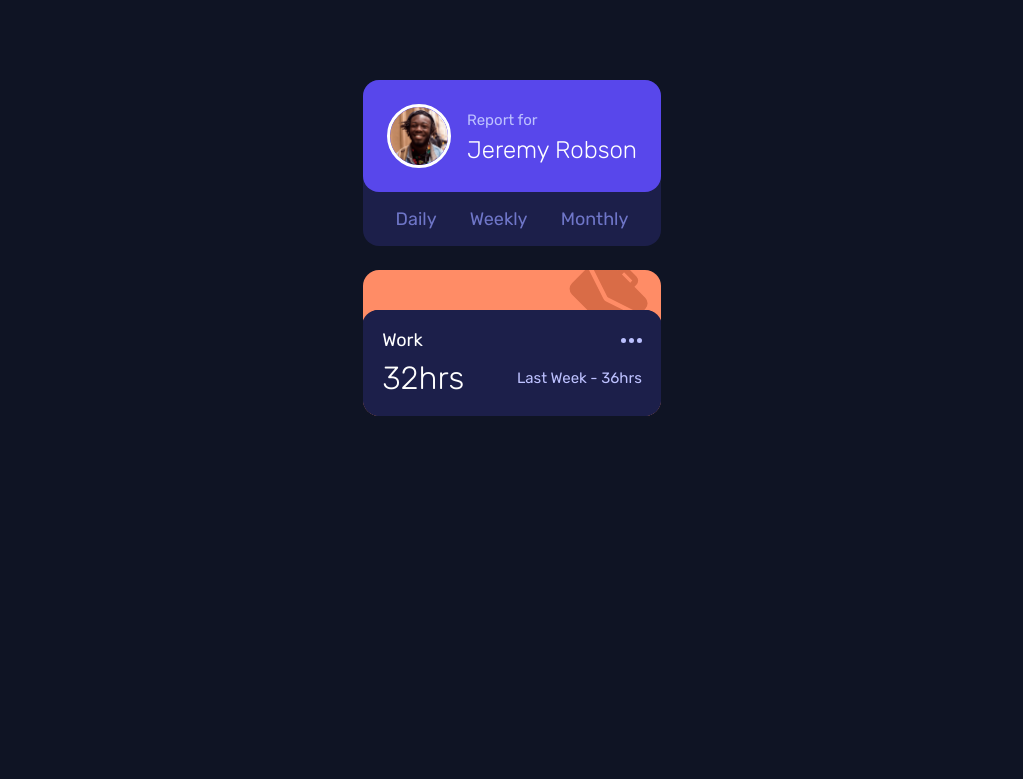
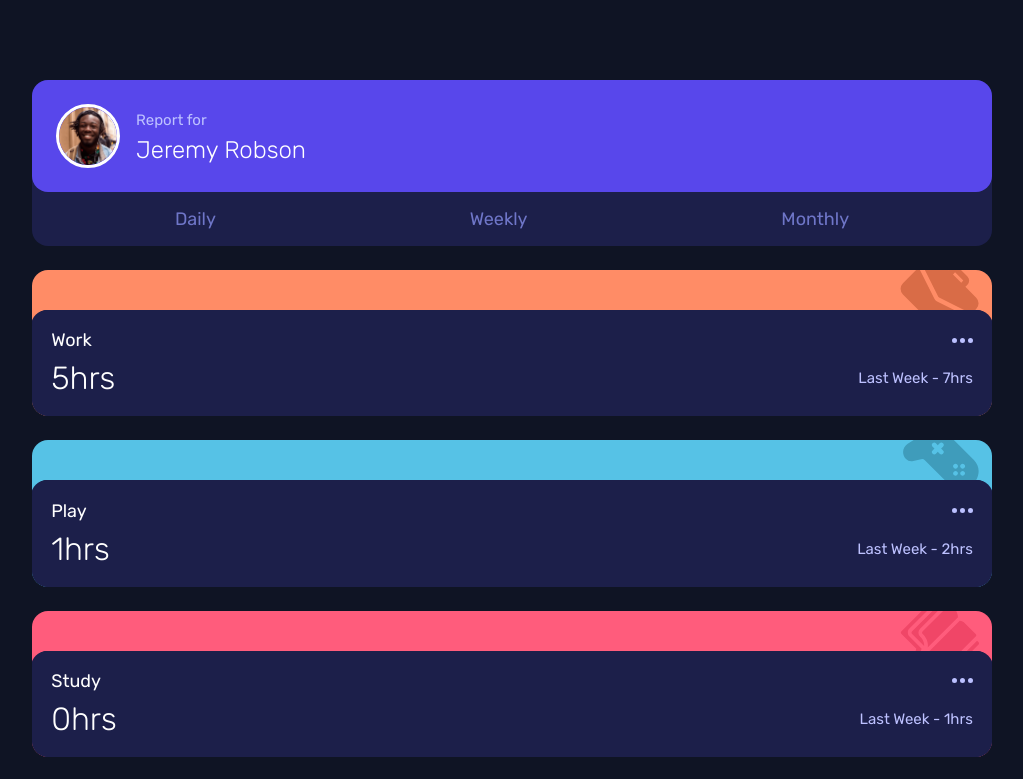
Before and after one commit to SuhasPatnaik/time-tracking-dashboard-rjs, a React (Vite) app: page / in a window 1280 px wide. Shown: the top 779 px of the page, without its empty margins (128-1151 px from the left). Built offline with nearby package versions, Linux system fonts and the light colour scheme.

Commit message:
Dynamic loading of ActivityTimeCard component & type checking added

```diff
--- a/src/App.css
+++ b/src/App.css
@@ -2,6 +2,7 @@
   display: flex;
   flex-direction: column;
   gap: 1.5rem;
+  width: 75vw;
 }
 
 .name-card {
--- a/src/App.tsx
+++ b/src/App.tsx
@@ -1,5 +1,6 @@
 import "./App.css";
 import { useState } from "react";
+import data from "./assets/data/data.json";
 
 import profilepic from "./assets/images/image-jeremy.png";
 import elipsisIcon from "./assets/images/icon-ellipsis.svg";
@@ -11,7 +12,28 @@ import exerciseIcon from "./assets/images/icon-exercise.svg";
 import socialIcon from "./assets/images/icon-social.svg";
 import selfCareIcon from "./assets/images/icon-self-care.svg";
 
-const activityStyles = {
+// Define types for the data structure
+interface Timeframe {
+  current: number;
+  previous: number;
+}
+
+interface Activity {
+  title: string;
+  timeframes: {
+    daily: Timeframe;
+    weekly: Timeframe;
+    monthly: Timeframe;
+  };
+}
+
+// Define types for the activity styles
+interface ActivityStyle {
+  bgColor: string;
+  imgSrc: string;
+}
+
+const activityStyles: Record<string, ActivityStyle> = {
   Work: {
     bgColor: "var(--clr-accent-work)",
     imgSrc: workIcon,
@@ -32,16 +54,21 @@ const activityStyles = {
     bgColor: "var(--clr-accent-social)",
     imgSrc: socialIcon,
   },
-  SelfCare: {
+  "Self Care": {
     bgColor: "var(--clr-accent-selfcare)",
     imgSrc: selfCareIcon,
   },
 };
 
 export default function App() {
-  const [timeframe, setTimeframe] = useState("daily");
+  const [timeframe, setTimeframe] = useState<"daily" | "weekly" | "monthly">(
+    "daily"
+  );
 
-  const handleTimeframeChange = (selectedTimeframe) => {
+  const handleTimeframeChange = (
+    selectedTimeframe: "daily" | "weekly" | "monthly"
+  ) => {
+    console.log(`state value changed to: ${selectedTimeframe}`);
     setTimeframe(selectedTimeframe);
   };
 
@@ -59,50 +86,63 @@ export default function App() {
             <h1>Jeremy Robson</h1>
           </div>
           <div className="timeframe-options">
-            <button
-              onClick={() => {
-                handleTimeframeChange("daily");
-              }}
-            >
+            <button onClick={() => handleTimeframeChange("daily")}>
               Daily
             </button>
-            <button
-              onClick={() => {
-                handleTimeframeChange("weekly");
-              }}
-            >
+            <button onClick={() => handleTimeframeChange("weekly")}>
               Weekly
             </button>
-            <button
-              onClick={() => {
-                handleTimeframeChange("monthly");
-              }}
-            >
+            <button onClick={() => handleTimeframeChange("monthly")}>
               Monthly
             </button>
           </div>
         </div>
-        <ActivityTimeCard />
+        {data.map((activity: Activity) => {
+          console.log(`activity::: ${activity.title}`);
+          const { title, timeframes } = activity;
+
+          return (
+            <ActivityTimeCard
+              key={title}
+              title={title}
+              timeframe={timeframes[timeframe]}
+              backgroundColor={activityStyles[title]?.bgColor}
+              imgSource={activityStyles[title]?.imgSrc}
+            />
+          );
+        })}
       </div>
     </>
   );
 }
 
-function ActivityTimeCard() {
+interface ActivityTimeCardProps {
+  title: string;
+  timeframe: Timeframe;
+  backgroundColor?: string;
+  imgSource?: string;
+}
+
+function ActivityTimeCard({
+  title,
+  timeframe,
+  backgroundColor,
+  imgSource,
+}: ActivityTimeCardProps) {
   return (
-    <div className="activity-time-card">
+    <div className="activity-time-card" style={{ backgroundColor }}>
       <div className="timecard-top">
         <img
-          src={activityStyles.Work.imgSrc}
-          alt=""
+          src={imgSource}
+          alt={`${title} icon`}
           className="activity-img-rep"
         />
       </div>
       <div className="info-card">
-        <h2 className="title">Work</h2>
-        <img src={elipsisIcon} alt="" />
-        <p className="current-total-time">32hrs</p>
-        <p className="previous-total-time">Last Week - 36hrs</p>
+        <h2 className="title">{title}</h2>
+        <img src={elipsisIcon} alt="Options menu icon" />
+        <p className="current-total-time">{`${timeframe.current}hrs`}</p>
+        <p className="previous-total-time">{`Last Week - ${timeframe.previous}hrs`}</p>
       </div>
     </div>
   );
```
